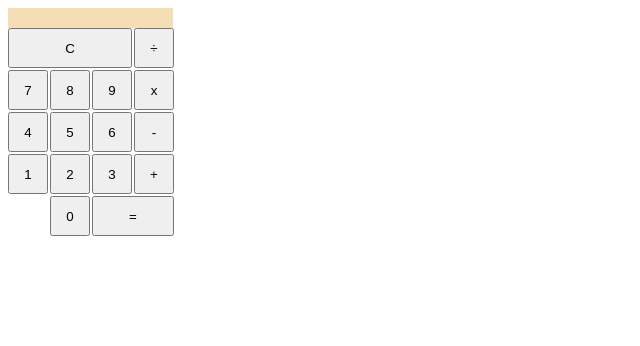
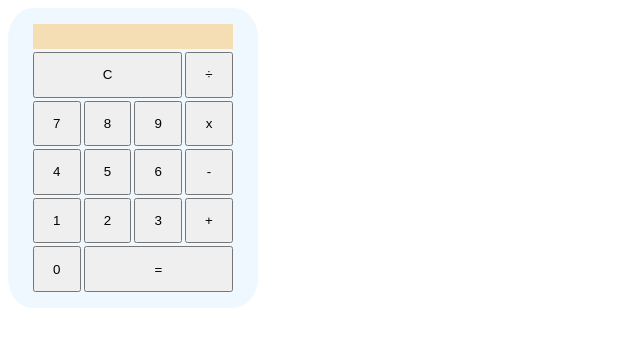
Before and after one commit to jfang96/odin-calculator, a plain HTML site: page index.html in a window 1280 px wide. Shown: the whole page, without its empty margins (0-640 px from the left). Drawn offline with Linux system fonts and the light colour scheme.

Commit message:
Fixes divide by zero issue

```diff
--- a/calculator.js
+++ b/calculator.js
@@ -60,7 +60,7 @@ clearBtn.addEventListener('click', () => clearDisplay());
 // Number button clicked
 function appendNum(num) {
     if (!operatorSelected) {
-        if (num == "0" && num1 == "") return;
+        if (num == "0" && num1 == "0") return;
         if (num1 == "0") num1 = "";
         num1 += num;
     } else {
@@ -86,9 +86,9 @@ function equalsDisplay() {
         return;
     }
     let res = operate(operator, Number(num1), Number(num2));
-    display.textContent = res;
+    display.textContent = res != null ? res : "Cannot divide by zero!";
     reset();
-    num1 = res.toString();
+    num1 = res != null ? res.toString() : "";
 }
 
 // Clear button pressed
--- a/index.html
+++ b/index.html
@@ -10,9 +10,8 @@
 </head>
 
 <body>
-    <div class="display">
-
-    </div>
+    <div class="calculator">
+        <div class="display"></div>
         <div class="buttons">
             <button class="btn" id="clear">C</button>
             <button class="btn" operator>÷</button>
@@ -35,5 +34,7 @@
             <button class="btn" number id="zero">0</button>
             <button class="btn" id="equals">=</button>
         </div>
+    </div>
 </body>
+
 </html>
--- a/style.css
+++ b/style.css
@@ -1,17 +1,33 @@
+.calculator {
+    display: flex;
+    flex-direction: column;
+    justify-content: center;
+    align-items: center;
+    width: 250px;
+    height: 300px;
+    border-color: black;
+    border-radius: 10%;
+    border-width: 2px;
+    background-color: aliceblue;
+}
+
 .display {
     display: flex;
-    width: 165px;
-    height: 20px;
     font-size: larger;
+    width: 80%;
+    height: 25px;
+    align-items: center;
     background-color: wheat;
+    margin-bottom: 3px;
 }
 
 .buttons {
     display: grid;
-    grid-template-columns: repeat(4, 40px);
-    grid-template-rows: repeat(5, 40px);
-    column-gap: 2px;
-    row-gap: 2px;
+    width: 80%;
+    height: 80%;
+    grid-template-columns: repeat(4);
+    grid-template-rows: repeat(5);
+    gap: 3px 3px;
 }
 
 #clear {
@@ -20,11 +36,11 @@
 }
 
 #equals {
-    grid-column-start: 3;
+    grid-column-start: 2;
     grid-column-end: 5;
 }
 
 #zero {
-    grid-column-start: 2;
-    grid-column-end: 3;
+    grid-column-start: 1;
+    grid-column-end: 1;
 }
```
Lines whose indentation alone changed are shown as unchanged.
